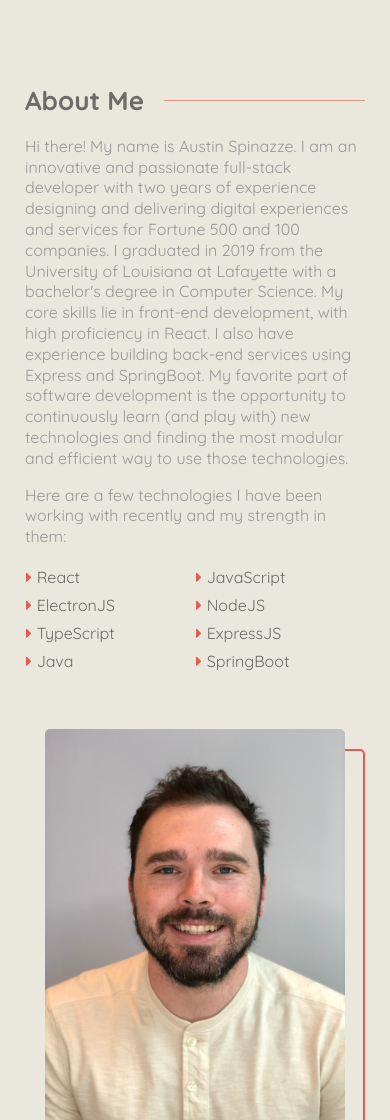
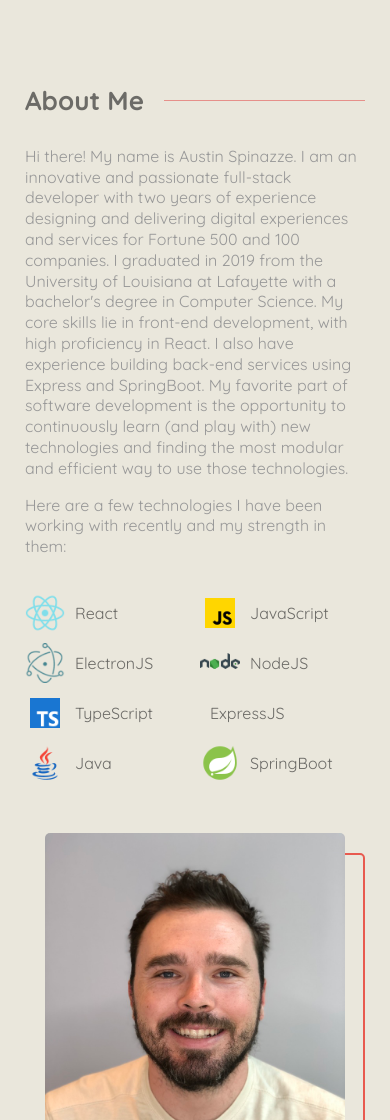
Before and after one commit to AustinSpinazze/ReactPersonalPortfolio, a React app: page / in a window 390 px wide. Shown: the part 880-2000 px from the top of the page. Built offline with nearby package versions, Linux system fonts and the light colour scheme.

Commit message:
- Added icons to skills list - Adjusted styling on about me page

```diff
--- a/src/app/AboutMe/AboutMe.js
+++ b/src/app/AboutMe/AboutMe.js
@@ -33,7 +33,7 @@ const AboutMe = () => {
           {SKILLS.map((skill, i) => {
             return(
             <li key={i}>
-              <i className="fa fa-caret-right skills-list-icon"><span className="skills-list-title">{skill.title}</span></i>
+              <img className="skills-icon" src={skill.techIcon ? skill.techIcon : null} /><span className="skills-list-title">{skill.title}</span>
                 {/* {skill.level.map((className, i) => {
                     return <i className={`${className}`} key={i} />
                     May use this at a later date
--- a/src/app/AboutMe/aboutMe.css
+++ b/src/app/AboutMe/aboutMe.css
@@ -81,6 +81,9 @@
 .about-text {
   max-width: 500px;
   width: 100%;
+  display: flex;
+  justify-content: center;
+  flex-direction: column;
 }
 
 .skills-list {
@@ -88,12 +91,13 @@
   grid-template-columns: repeat(2, minMax(140px, 200px));
   padding: 0px;
   margin: 20px 0px 0px;
-  overflow: hidden;
+  gap: 10px;
   list-style: none;
 }
 
-.skills-list i {
-  margin: 0 0 10px 1px;
+.skills-list li {
+  display: flex;
+  align-items: center;
 }
 
 .skills-list-title {
@@ -102,7 +106,11 @@
   font-family: "Quicksand", sans-serif;
 }
 
-.skills-list-icon {
+.skills-icon {
+  margin-right: 5px;
+}
+
+/* .skills-list-icon {
     color: #e85a4f;
 }
 
@@ -112,7 +120,7 @@
 
 .not-filled {
   color: #989898;
-}
+} */
 
 .animate {
   -webkit-animation-duration: 1s;
@@ -166,6 +174,10 @@
     display: flex;
     justify-content: center;
   }
+
+  .skills-icon {
+    max-width: 40px;
+  }
 }
 
 @media (hover: hover) and (pointer: fine) {
--- a/src/app/Intro/intro.css
+++ b/src/app/Intro/intro.css
@@ -1,7 +1,3 @@
-.intro {
-  padding: 50px 0;
-}
-
 .intro h1 {
   font-size: clamp(14px, 5vw, 16px);
   color: #e85a4f;
@@ -110,7 +106,7 @@ p {
   animation-name: fade-up;
 }
 
-@media screen and (max-width: 768px), screen and (max-height: 950px) {
+@media screen and (max-width: 768px) {
   .intro p {
     font-size: 16px;
   }
@@ -124,7 +120,7 @@ p {
   }
 }
 
-@media screen and (max-width: 550px), screen and (max-height: 700px) {
+@media screen and (max-width: 550px) {
   .intro p {
     font-size: 16px;
   }
@@ -137,3 +133,41 @@ p {
     font-size: 40px;
   }
 }
+
+@media screen and (max-width: 375px) and (max-height: 812px) {
+  .intro {
+    padding: 25px 0 0;
+  }
+
+}
+
+@media screen and (max-width: 375px) and (max-height: 667px) {
+  .intro {
+    padding: 0 0 0;
+  }
+
+}
+
+@media screen and (max-width: 320px), screen and (max-height: 568px) {
+  .intro p {
+    font-size: 16px;
+  }
+
+  .intro h2 {
+    line-height: 1.0;
+    margin-bottom: 5px;
+  }
+
+  .intro h3 {
+    line-height: 1.0;
+    margin-bottom: 5px;
+  }
+
+  .big-heading {
+    font-size: 30px;
+  }
+
+  .intro {
+    padding: 0;
+  }
+}
--- a/src/shared/constants/skills.js
+++ b/src/shared/constants/skills.js
@@ -1,34 +1,49 @@
+import java from "../../../public/images/java.png";
+import javascript from "../../../public/images/javascript.png";
+import electron from "../../../public/images/electron.png";
+import nodejs from "../../../public/images/nodejs.png";
+import react from "../../../public/images/react.png";
+import spring from "../../../public/images/spring.png";
+import typescript from "../../../public/images/typescript.png";
+
 export const SKILLS = [
     {
         title: "React",
-        level: ["filled fa fa-circle", "filled fa fa-circle", "filled fa fa-circle", "filled fa fa-circle", "not-filled fa fa-circle-thin"]
+        level: ["filled fa fa-circle", "filled fa fa-circle", "filled fa fa-circle", "filled fa fa-circle", "not-filled fa fa-circle-thin"],
+        techIcon: react
     },
     {
         title: "JavaScript",
-        level: ["filled fa fa-circle", "filled fa fa-circle", "filled fa fa-circle", "filled fa fa-circle", "not-filled fa fa-circle-thin"]
+        level: ["filled fa fa-circle", "filled fa fa-circle", "filled fa fa-circle", "filled fa fa-circle", "not-filled fa fa-circle-thin"],
+        techIcon: javascript
     },
     {
         title: "ElectronJS",
-        level: ["filled fa fa-circle", "filled fa fa-circle", "filled fa fa-circle", "filled fa fa-circle", "not-filled fa fa-circle-thin"]
+        level: ["filled fa fa-circle", "filled fa fa-circle", "filled fa fa-circle", "filled fa fa-circle", "not-filled fa fa-circle-thin"],
+        techIcon: electron
     },
     {
         title: "NodeJS",
-        level: ["filled fa fa-circle", "filled fa fa-circle", "filled fa fa-circle", "filled fa fa-circle", "not-filled fa fa-circle-thin"]
+        level: ["filled fa fa-circle", "filled fa fa-circle", "filled fa fa-circle", "filled fa fa-circle", "not-filled fa fa-circle-thin"],
+        techIcon: nodejs
     },
     {
         title: "TypeScript",
-        level: ["filled fa fa-circle", "filled fa fa-circle", "filled fa fa-circle", "not-filled fa fa-circle-thin", "not-filled fa fa-circle-thin"]
+        level: ["filled fa fa-circle", "filled fa fa-circle", "filled fa fa-circle", "not-filled fa fa-circle-thin", "not-filled fa fa-circle-thin"],
+        techIcon: typescript
     },
     {
         title: "ExpressJS",
-        level: ["filled fa fa-circle", "filled fa fa-circle", "filled fa fa-circle", "not-filled fa fa-circle-thin", "not-filled fa fa-circle-thin"]
+        level: ["filled fa fa-circle", "filled fa fa-circle", "filled fa fa-circle", "not-filled fa fa-circle-thin", "not-filled fa fa-circle-thin"],
     },
     {
         title: "Java",
-        level: ["filled fa fa-circle", "filled fa fa-circle", "filled fa fa-circle", "not-filled fa fa-circle-thin", "not-filled fa fa-circle-thin"]
+        level: ["filled fa fa-circle", "filled fa fa-circle", "filled fa fa-circle", "not-filled fa fa-circle-thin", "not-filled fa fa-circle-thin"],
+        techIcon: java
     },
     {
         title: "SpringBoot",
-        level: ["filled fa fa-circle", "filled fa fa-circle", "filled fa fa-circle", "not-filled fa fa-circle-thin", "not-filled fa fa-circle-thin"]
+        level: ["filled fa fa-circle", "filled fa fa-circle", "filled fa fa-circle", "not-filled fa fa-circle-thin", "not-filled fa fa-circle-thin"],
+        techIcon: spring
     },
 ]
```
Also changed, not shown: public/images/electron.png (added), public/images/java.png (added), public/images/javascript.png (added), public/images/nodejs.png (added), public/images/react.png (added), public/images/spring.png (added), public/images/typescript.png (added).
